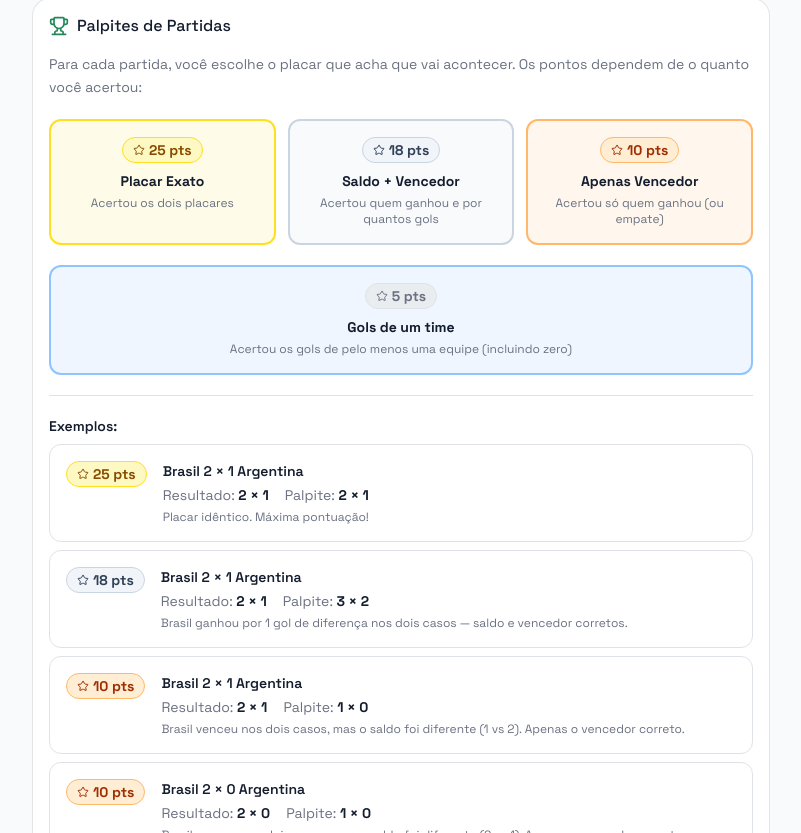
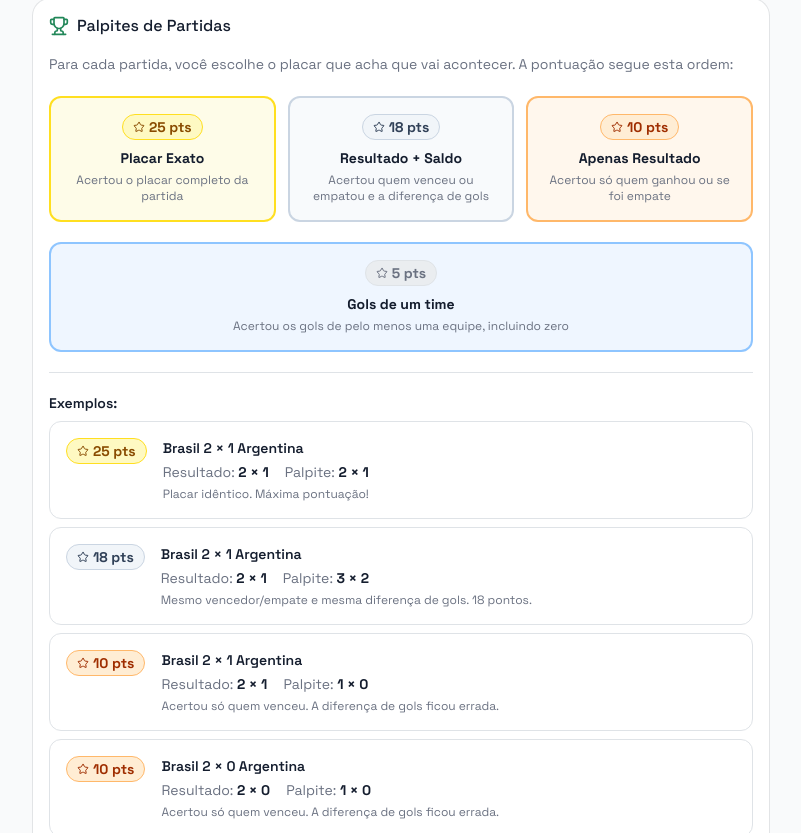
Before and after one commit to chmenegatti/bolao-da-copa, a Next.js app: page /help in a window 1280 px wide. Shown: the part 367-1200 px from the top of the page, without its empty margins (239-1040 px from the left). Built offline with nearby package versions, Linux system fonts and the light colour scheme; no server answers; the database is empty; sample sign-in values are in the browser's storage.

Commit message:
📝 (app/(main)/help/page.tsx): Melhora a clareza das descrições de pontuação 📝 (app/auth/page.tsx): Melhora a clareza das descrições de pontuação

```diff
--- a/src/app/(main)/help/page.tsx
+++ b/src/app/(main)/help/page.tsx
@@ -106,32 +106,32 @@ export default function HelpPage() {
         </CardHeader>
         <CardContent className="space-y-5">
           <p className="text-sm leading-relaxed text-muted-foreground">
-            Para cada partida, você escolhe o placar que acha que vai acontecer. Os pontos
-            dependem de o quanto você acertou:
+            Para cada partida, você escolhe o placar que acha que vai acontecer. A pontuação
+            segue esta ordem:
           </p>
 
           <div className="grid grid-cols-1 sm:grid-cols-3 gap-3">
             <div className="text-center p-4 rounded-lg border-2 border-yellow-300 bg-yellow-50">
               <PointsBadge points={25} variant="gold" />
               <p className="font-bold mt-2 text-sm">Placar Exato</p>
-              <p className="text-xs text-muted-foreground mt-1">Acertou os dois placares</p>
+              <p className="text-xs text-muted-foreground mt-1">Acertou o placar completo da partida</p>
             </div>
             <div className="text-center p-4 rounded-lg border-2 border-slate-300 bg-slate-50">
               <PointsBadge points={18} variant="silver" />
-              <p className="font-bold mt-2 text-sm">Saldo + Vencedor</p>
-              <p className="text-xs text-muted-foreground mt-1">Acertou quem ganhou e por quantos gols</p>
+              <p className="font-bold mt-2 text-sm">Resultado + Saldo</p>
+              <p className="text-xs text-muted-foreground mt-1">Acertou quem venceu ou empatou e a diferença de gols</p>
             </div>
             <div className="text-center p-4 rounded-lg border-2 border-orange-300 bg-orange-50">
               <PointsBadge points={10} variant="bronze" />
-              <p className="font-bold mt-2 text-sm">Apenas Vencedor</p>
-              <p className="text-xs text-muted-foreground mt-1">Acertou só quem ganhou (ou empate)</p>
+              <p className="font-bold mt-2 text-sm">Apenas Resultado</p>
+              <p className="text-xs text-muted-foreground mt-1">Acertou só quem ganhou ou se foi empate</p>
             </div>
           </div>
           <div className="grid grid-cols-1 sm:grid-cols-1 gap-3">
             <div className="text-center p-4 rounded-lg border-2 border-blue-300 bg-blue-50">
               <PointsBadge points={5} variant="default" />
               <p className="font-bold mt-2 text-sm">Gols de um time</p>
-              <p className="text-xs text-muted-foreground mt-1">Acertou os gols de pelo menos uma equipe (incluindo zero)</p>
+              <p className="text-xs text-muted-foreground mt-1">Acertou os gols de pelo menos uma equipe, incluindo zero</p>
             </div>
           </div>
 
@@ -153,7 +153,7 @@ export default function HelpPage() {
                 real="2 × 1"
                 guess="3 × 2"
                 points={18}
-                description="Brasil ganhou por 1 gol de diferença nos dois casos — saldo e vencedor corretos."
+                description="Mesmo vencedor/empate e mesma diferença de gols. 18 pontos."
                 variant="silver"
               />
               <ExampleCard
@@ -161,7 +161,7 @@ export default function HelpPage() {
                 real="2 × 1"
                 guess="1 × 0"
                 points={10}
-                description="Brasil venceu nos dois casos, mas o saldo foi diferente (1 vs 2). Apenas o vencedor correto."
+                description="Acertou só quem venceu. A diferença de gols ficou errada."
                 variant="bronze"
               />
               <ExampleCard
@@ -169,7 +169,7 @@ export default function HelpPage() {
                 real="2 × 0"
                 guess="1 × 0"
                 points={10}
-                description="Brasil venceu nos dois casos, mas o saldo foi diferente (2 vs 1). Apenas o vencedor correto."
+                description="Acertou só quem venceu. A diferença de gols ficou errada."
                 variant="bronze"
               />
               <ExampleCard
@@ -177,7 +177,7 @@ export default function HelpPage() {
                 real="0 × 0"
                 guess="1 × 0"
                 points={5}
-                description="Acertou os gols da Rep. Tcheca (zero), mas errou vencedor/empate."
+                description="Acertou os gols de uma equipe, mas errou o resultado final."
                 variant="default"
               />
               <ExampleCard
@@ -373,15 +373,15 @@ export default function HelpPage() {
                   <td className="py-2 text-right"><PointsBadge points={25} variant="gold" /></td>
                 </tr>
                 <tr>
-                  <td className="py-2 pr-4">Vencedor + diferença de gols corretos</td>
+                  <td className="py-2 pr-4">Resultado + diferença de gols corretos</td>
                   <td className="py-2 text-right"><PointsBadge points={18} variant="silver" /></td>
                 </tr>
                 <tr>
-                  <td className="py-2 pr-4">Apenas vencedor (ou empate) correto</td>
+                  <td className="py-2 pr-4">Apenas o vencedor ou empate correto</td>
                   <td className="py-2 text-right"><PointsBadge points={10} variant="bronze" /></td>
                 </tr>
                 <tr>
-                  <td className="py-2 pr-4">Acertou os gols de um dos times (incluindo zero)</td>
+                  <td className="py-2 pr-4">Acertou os gols de um dos times, incluindo zero</td>
                   <td className="py-2 text-right"><PointsBadge points={5} variant="default" /></td>
                 </tr>
                 <tr>
--- a/src/app/auth/page.tsx
+++ b/src/app/auth/page.tsx
@@ -64,7 +64,7 @@ export default function AuthPage() {
                 <div>
                   <p className="font-semibold">25 pontos - Placar Exato</p>
                   <p className="text-sm text-white/60">
-                    Acertou o placar exato da partida
+                    Acertou o placar completo da partida
                   </p>
                 </div>
               </div>
@@ -73,11 +73,9 @@ export default function AuthPage() {
                   <Trophy className="h-5 w-5 text-gold" />
                 </div>
                 <div>
-                  <p className="font-semibold">
-                    18 pontos - Vencedor + Saldo
-                  </p>
+                  <p className="font-semibold">18 pontos - Resultado + Saldo</p>
                   <p className="text-sm text-white/60">
-                    Acertou quem venceu e o saldo de gols
+                    Acertou quem venceu ou empatou e a diferença de gols
                   </p>
                 </div>
               </div>
@@ -86,10 +84,8 @@ export default function AuthPage() {
                   <CheckCircle2 className="h-5 w-5 text-white/60" />
                 </div>
                 <div>
-                  <p className="font-semibold">10 pontos - Vencedor</p>
-                  <p className="text-sm text-white/60">
-                    Acertou apenas quem venceu ou empate
-                  </p>
+                  <p className="font-semibold">10 pontos - Apenas Resultado</p>
+                  <p className="text-sm text-white/60">Acertou só quem venceu ou se foi empate</p>
                 </div>
               </div>
               <div className="flex items-start gap-3">
@@ -99,7 +95,7 @@ export default function AuthPage() {
                 <div>
                   <p className="font-semibold">5 pontos - Gols de um time</p>
                   <p className="text-sm text-white/60">
-                    Acertou os gols de pelo menos uma equipe (incluindo zero)
+                    Acertou os gols de pelo menos uma equipe, incluindo zero
                   </p>
                 </div>
               </div>
```
